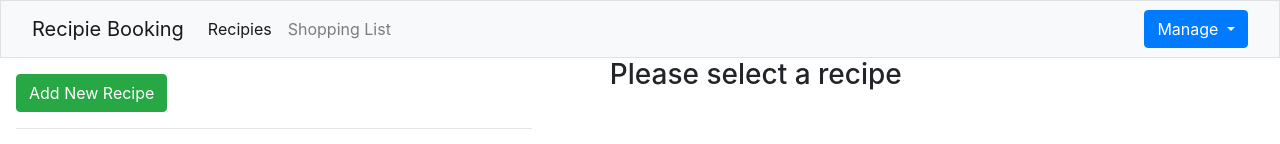
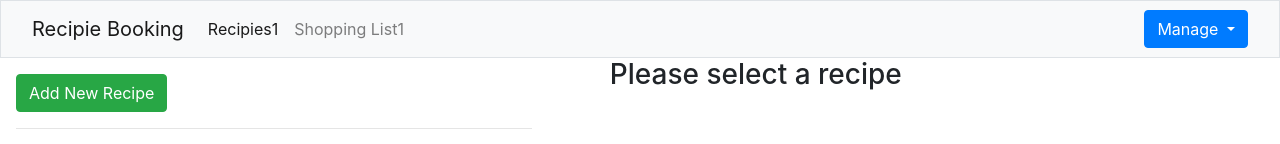
Before and after one commit to batabyr/angular-demo, an Angular app: page /recipes in a window 1280 px wide. Shown: the top 144 px of the page. Built offline with nearby package versions, Linux system fonts and the light colour scheme.

Commit message:
Updated menu options

```diff
--- a/src/app/Header/header.component.html
+++ b/src/app/Header/header.component.html
@@ -6,8 +6,8 @@
 
     <div class="collapse navbar-collapse" id="navbarSupportedContent">
       <ul class="navbar-nav mr-auto">
-        <li routerLinkActive="active"><a class="nav-link" routerLink="recipes">Recipies</a></li>
-        <li routerLinkActive="active"><a class="nav-link" routerLink="shopping-list" >Shopping List</a></li>
+        <li routerLinkActive="active"><a class="nav-link" routerLink="recipes">Recipies1</a></li>
+        <li routerLinkActive="active"><a class="nav-link" routerLink="shopping-list" >Shopping List1</a></li>
       </ul>
       <div class="dropdown">
         <button class="btn btn-primary dropdown-toggle" type="button" id="dropdownMenuButton" data-toggle="dropdown" aria-haspopup="true" aria-expanded="false">
```
